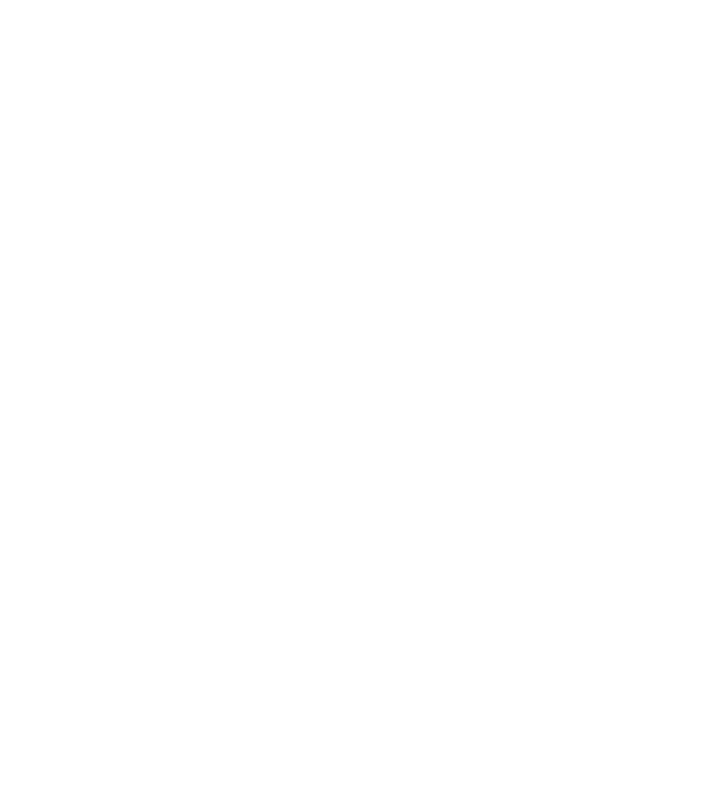
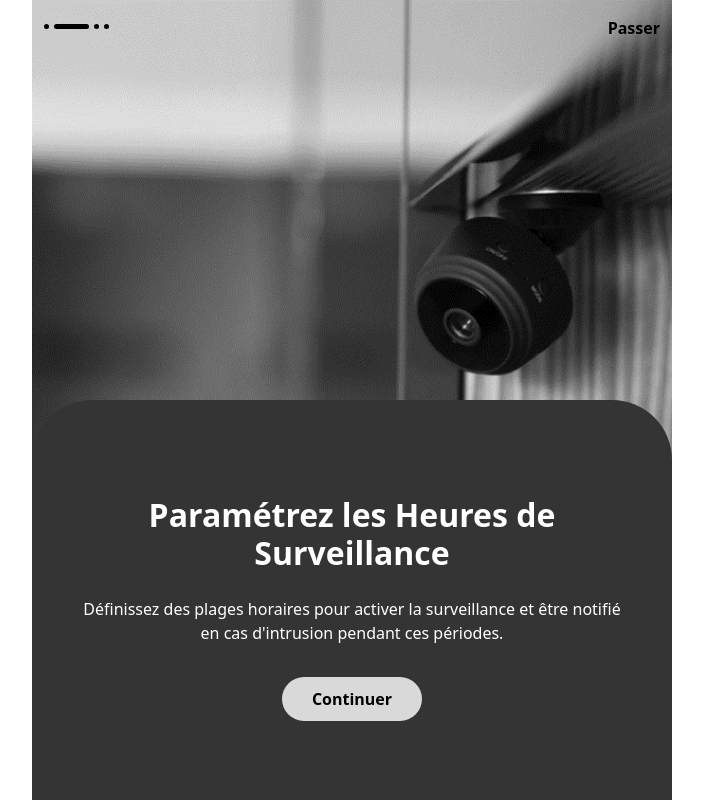
Before and after one commit to Pascal512/secure-sentinel-frontend, a Vue app: page /Onboarding2 in a window 1280 px wide. Before the commit this address had no page. Shown: the whole page, without its empty margins (288-991 px from the left). Built offline with nearby package versions, Linux system fonts and the light colour scheme.

Commit message:
Ajout de Onboarding2

```diff
--- a/src/components/HeaderOnboarding.vue
+++ b/src/components/HeaderOnboarding.vue
@@ -1,5 +1,5 @@
 <template>
-    <div class="w-100 px-5 pt-3 position-absolute top-0 start-0">
+    <div class="w-100 px-5 pt-3 position-absolute top-0 start-0 position-relative z-index-30">
         <div class="col-12 col-md-6 mx-auto">
             <div class="row justify-content-between">
                 <div class="col-auto p-0 pt-2 align-items-center">
@@ -53,4 +53,7 @@
     text-decoration: none !important;
     color: black;
 }
+.z-index-30 {
+    z-index: 30;
+}
 </style>
--- a/src/router/index.js
+++ b/src/router/index.js
@@ -1,6 +1,7 @@
 import { createRouter, createWebHistory } from 'vue-router';
 import OnboardingBegin from '../views/Onboarding0.vue';
 import OnboardingFirst from '../views/Onboarding1.vue';
+import OnboardingSecond from '../views/Onboarding2.vue';
 
 const routes = [
   {
@@ -12,6 +13,11 @@
     path: '/Onboarding1',
     name: 'Onboarding1',
     component: OnboardingFirst
+  },
+  {
+    path: '/Onboarding2',
+    name: 'Onboarding2',
+    component: OnboardingSecond
   }
 ];
 
--- a/src/views/Onboarding1.vue
+++ b/src/views/Onboarding1.vue
@@ -28,8 +28,8 @@
 
 <style scoped>
 .conteneur-sombre {
-    border-top-left-radius: 40px;
-    border-top-right-radius: 40px;
+    border-top-left-radius: 60px;
+    border-top-right-radius: 60px;
 }
 .h-45vh {
     height: 45vh !important;
--- a/src/views/Onboarding2.vue
+++ b/src/views/Onboarding2.vue
@@ -0,0 +1,44 @@
+<template>
+    <div class="h-100 w-100 overflow-y-hidden">
+        <HeaderOnboarding pointActif="2" />
+        <div class="mx-auto col-12 col-md-6 h-50vh align-items-center position-relative z-index-10">
+            <img src="../assets/Image2.png" alt="" class="w-100" >
+        </div>
+
+        <div class="col-12 col-md-6 mx-auto bg-sombre px-5 pt-5 conteneur-sombre text-center h-50vh position-relative z-index-20">
+            <h2 class="w-75 mx-auto fw-900 pt-md-5">Paramétrez les Heures de Surveillance</h2>
+            <p class="pt-3">Définissez des plages horaires pour activer la surveillance et être notifié en cas d'intrusion pendant ces périodes.</p>
+            <router-link to="/Onboarding3">
+                <div class="bouton bouton-clair d-inline-block mt-3">Continuer</div>
+            </router-link>
+        </div>
+    </div>
+</template>
+
+<script>
+import HeaderOnboarding from '@/components/HeaderOnboarding.vue';
+
+export default {
+    name: 'OnboardingSecond',
+    components: {
+        HeaderOnboarding
+    }
+}
+</script>
+
+<style scoped>
+.conteneur-sombre {
+    border-top-left-radius: 60px;
+    border-top-right-radius: 60px;
+    z-index: 100;
+}
+.h-50vh {
+    height: 50vh !important;
+}
+.z-index-10 {
+    z-index: 10;
+}
+.z-index-20 {
+    z-index: 20;
+}
+</style>
```
